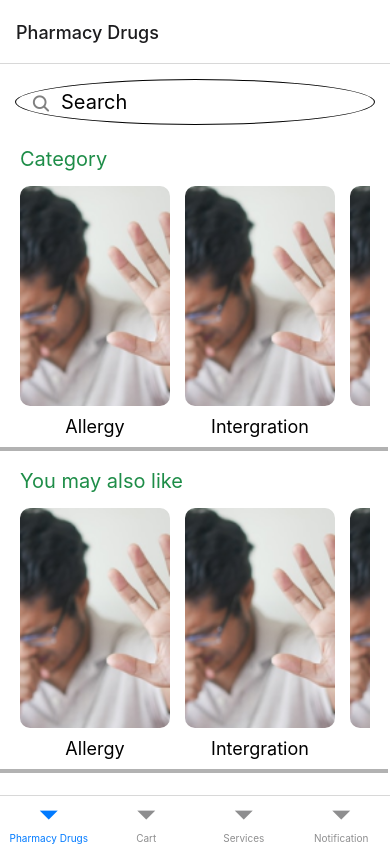
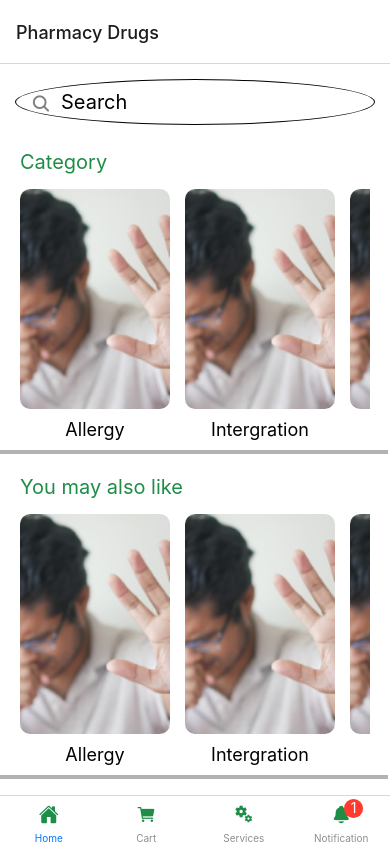
Before and after one commit to oneboyfromife/pharmacy-js, a React Native app: screen /Home in a window 390 px wide. Built offline with nearby package versions, Linux system fonts and the light colour scheme.

Commit message:
Added Tab Icon and some other stuff

```diff
--- a/App.js
+++ b/App.js
@@ -12,6 +12,9 @@ import CartScreen from "./screens/CartScreen";
 import ServicesScreen from "./screens/ServicesScreen";
 import NotificationScreen from "./screens/NotificationScreen";
 import DrugsScreen from "./screens/DrugsScreen";
+import { Ionicons } from "@expo/vector-icons";
+import { MaterialIcons } from "@expo/vector-icons";
+import { colors } from "./constants/colors";
 
 const Stack = createNativeStackNavigator();
 const BottomTab = createBottomTabNavigator();
@@ -24,11 +27,56 @@ function App() {
         <BottomTab.Screen
           name="Home"
           component={PharmacyDrugScreen}
-					options={{ title: "Pharmacy Drugs" }}
+          options={{
+            title: "Pharmacy Drugs",
+            tabBarLabel: "Home",
+            tabBarIcon: () => (
+              <Ionicons name="home" color={colors.primaryGreen} size={20} />
+            ),
+          }}
         />
-				<BottomTab.Screen name="Cart" component={CartScreen} />
-				<BottomTab.Screen name="Services" component={ServicesScreen} />
-				<BottomTab.Screen name="Notification" component={NotificationScreen} />
+        <BottomTab.Screen
+          name="Cart"
+          component={CartScreen}
+          options={{
+            title: "Cart",
+            tabBarLabel: "Cart",
+            tabBarIcon: () => (
+              <Ionicons name="cart" color={colors.primaryGreen} size={20} />
+            ),
+          }}
+        />
+        <BottomTab.Screen
+          name="Services"
+          component={ServicesScreen}
+          options={{
+            title: "Services",
+            tabBarLabel: "Services",
+            tabBarIcon: () => (
+              <MaterialIcons
+                name="miscellaneous-services"
+                size={20}
+                color={colors.primaryGreen}
+              />
+            ),
+          }}
+        />
+        <BottomTab.Screen
+          name="Notification"
+          component={NotificationScreen}
+          options={{
+            title: "Notification",
+            tabBarLabel: "Notification",
+            tabBarIcon: () => (
+              <Ionicons
+                name="notifications"
+                color={colors.primaryGreen}
+                size={20}
+              />
+            ),
+            tabBarBadge: 1,
+          }}
+        />
       </BottomTab.Navigator>
     </NavigationContainer>
   );
--- a/components/ScrollbarCategory.js
+++ b/components/ScrollbarCategory.js
@@ -22,7 +22,7 @@ export default ScrollbarCategory;
 const styles = StyleSheet.create({
   container: {
     backgroundColor: colors.white,
-		shadowColor: "#000",
+    shadowColor: colors.black,
     shadowOpacity: 0.3,
     paddingVertical: 10,
     shadowOffset: { width: -2, height: 4 },
@@ -32,7 +32,7 @@ const styles = StyleSheet.create({
   scrollSectionTitle: {
     color: colors.primaryGreen,
     marginBottom: 15,
-		marginTop: 2,
+    marginTop: 5,
     fontSize: 20,
     fontWeight: "semibold",
   },
--- a/components/drug/drug.js
+++ b/components/drug/drug.js
@@ -2,7 +2,7 @@ import { View, Text, StyleSheet, Image } from "react-native";
 import React from "react";
 import { colors } from "../../constants/colors";
 
-const drug = () => {
+const drug = (props) => {
   return (
     <View style={styles.singleListCotainer}>
       <View style={styles.imageContainer}>
@@ -14,7 +14,7 @@ const drug = () => {
       <View style={styles.drugDetails}>
         <Text style={styles.title}>Lorem ipsum dolor sit amet </Text>
         <Text style={styles.desc}>Lorem ipsum dolor sit amet consectetur.</Text>
-				<Text style={styles.price}>$200.60</Text>
+        <Text style={styles.price}>{props.price}</Text>
       </View>
     </View>
   );
--- a/constants/colors.js
+++ b/constants/colors.js
@@ -1,4 +1,6 @@
 export const colors = {
-	white: "#fff",
-	primaryGreen: "#1E8D48",
+  white: "#fff",
+  black: "#000",
+  gray: "#D1D1D1",
+  primaryGreen: "#1E8D48",
 };
--- a/screens/DrugsScreen.js
+++ b/screens/DrugsScreen.js
@@ -19,14 +19,14 @@ const DrugsScreen = () => {
           <SearchBar placeholder="Search" />
         </View>
         <ScrollView style={styles.drugList}>
-					<Drug />
-					<Drug />
-					<Drug />
-					<Drug />
-					<Drug />
-					<Drug />
-					<Drug />
-					<Drug />
+          <Drug price="$200.60" />
+          <Drug price="$20.16" />
+          <Drug price="$30.15" />
+          <Drug price="$150.60" />
+          <Drug price="$30.60" />
+          <Drug price="$90.20" />
+          <Drug price="$70.60" />
+          <Drug price="$200.60" />
         </ScrollView>
       </View>
     </SafeAreaView>
--- a/screens/PharmacyDrugScreen.js
+++ b/screens/PharmacyDrugScreen.js
@@ -14,6 +14,8 @@ const PharmacyDrugScreen = () => {
         <View style={{ marginHorizontal: 15 }}>
           <SearchBar placeholder="Search" />
         </View>
+
+        {/* To implement the gray spacing under the search component in the UI */}
 
         {/* Category */}
         <View style={styles.category}>
```
Also changed, not shown: screens/NotificationScreen.js (indentation only). Lines whose indentation alone changed are shown as unchanged.
